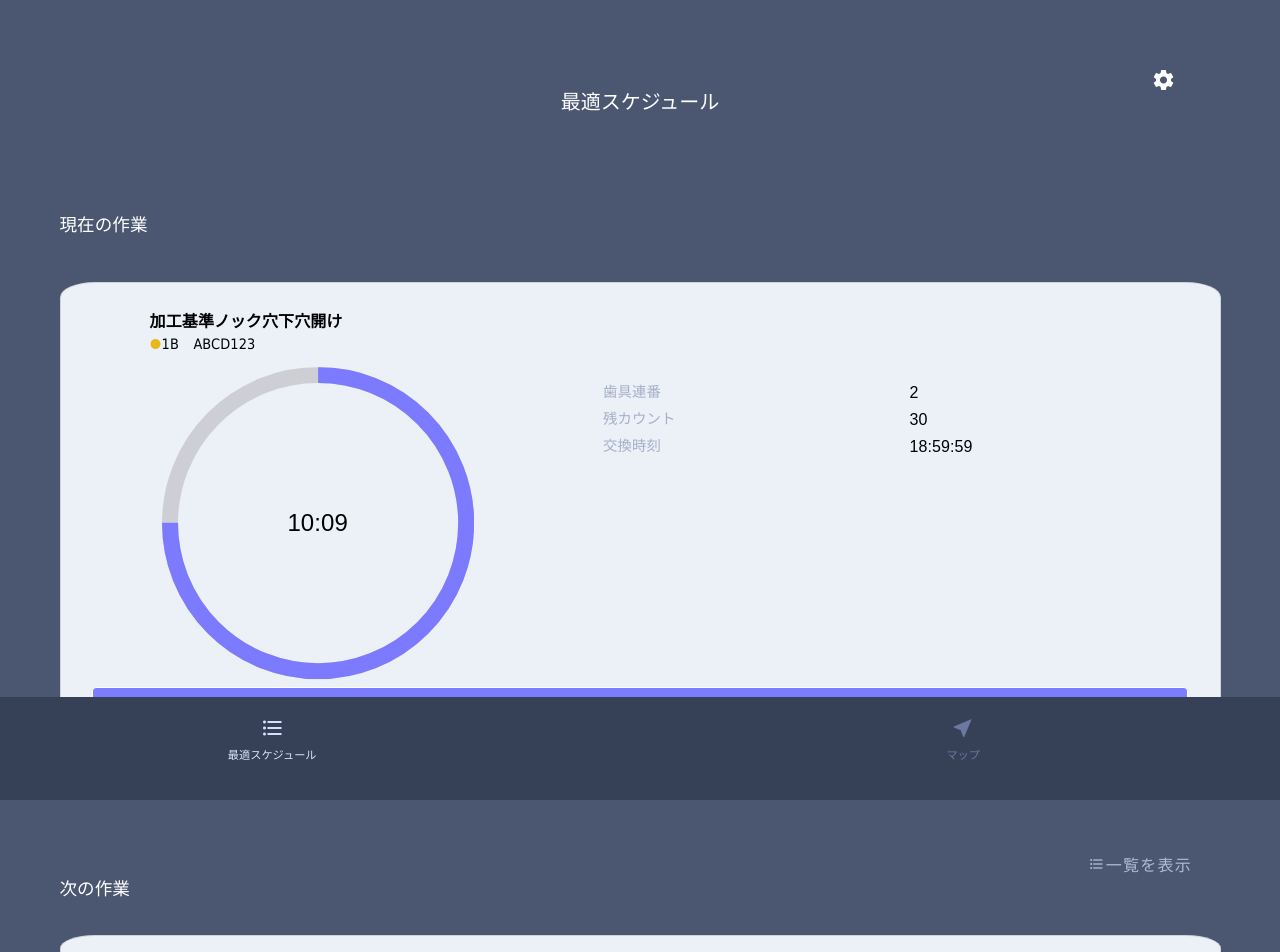
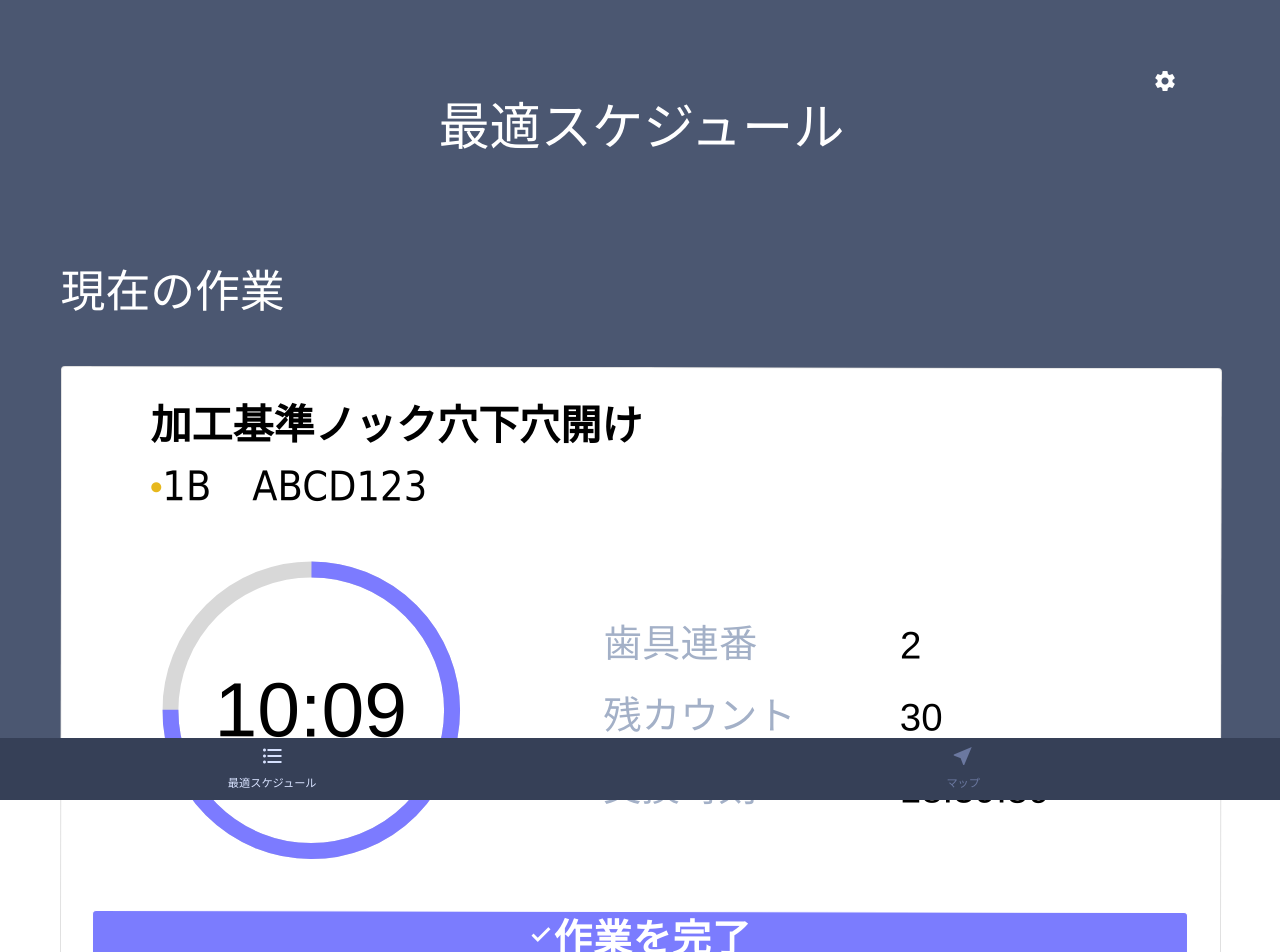
Before and after one commit to SakuraOnozuka/optimisationApp, a Vue app: page / in a window 1280 px wide. Shown: the top 952 px of the page. Built offline with nearby package versions, Linux system fonts and the light colour scheme.

Commit message:
gui作成

```diff
--- a/src/App.vue
+++ b/src/App.vue
@@ -1,16 +1,14 @@
 <template>
-<div>
-  <div id="app">
+  <div id="back">
+    <div id="body">
       <div id="header">
         <div class="mt-10" id="title">最適スケジュール</div>
-      <v-btn icon id="icon" dark>
+        <v-btn icon id="setting-icon" dark>
           <v-icon>
             settings
           </v-icon>
         </v-btn>
-
       </div>
-
       <v-container>
         <v-row dense>
           <v-col cols="12">
@@ -30,16 +28,11 @@
             <v-row>
               <v-col
                   cols="6"
-                style="padding-bottom: 0;
-                       padding-top: 2.5%;
-                       vertical-align: text-bottom;">
+                  class="next-task"
+              >
                 <div>次の作業</div>
               </v-col>
-            <v-col
-                class="col-6"
-                style="padding-bottom: 0;
-                       padding-top: 0;
-                       float: right;">
+              <v-col class="col-6 btn-for-list">
                 <v-btn
                   depressed
                   rounded
@@ -51,7 +44,7 @@
                          float: right;
                          right: 5%">
                   <v-icon dark small>format_list_bulleted</v-icon>
-                <div style="font-size: 1rem;">一覧を表示</div>
+                  <div style="font-size: 3vw;">一覧を表示</div>
                 </v-btn>
               </v-col>
             </v-row>
@@ -109,16 +102,19 @@ export default {
 </script>
 
 <style scoped>
-#app {
+  #back{
     background-color: #4B5771;
     color: #FFFFFF;
+    height: 100vh;
+  }
+  #body {
     padding-top: 2%;
     padding-right: 3%;
     padding-left: 3%;
     margin-left: 0;
-  height: max(100%, 50vh);
     font-family: "ＭＳ Ｐゴシック";
-  font-size: 1.1rem;
+    font-size: 3.5vw;
+    transform: rotate(0.1deg);
   }
   #title {
     -webkit-font-smoothing: antialiased;
@@ -127,12 +123,12 @@ export default {
     text-align: center;
     margin-top: 3%;
     margin-bottom: 7%;
-  font-size: 1.25rem;
+    font-size: 4vw;
   }
   #header {
     position: relative;
   }
-#icon {
+  #setting-icon {
     float: right;
     position: absolute;
     top: 0;
@@ -141,5 +137,17 @@ export default {
   #footer {
     margin-left: -3%;
     width: content-box;
+    padding-top: 0;
+    padding-bottom: 0;
+  }
+  .next-task {
+    padding-bottom: 0;
+    padding-top: 2.5%;
+    vertical-align: text-bottom;
+  }
+  .btn-for-list {
+    padding-bottom: 0;
+    padding-top: 0;
+    float: right;
   }
 </style>
--- a/src/background.js
+++ b/src/background.js
@@ -13,8 +13,8 @@ protocol.registerSchemesAsPrivileged([
 async function createWindow() {
   // Create the browser window.
   const win = new BrowserWindow({
-    width: 450,
-    height: 800,
+    width: 600,
+    height: 1000,
     webPreferences: {
 
       // Use pluginOptions.nodeIntegration, leave this alone
--- a/src/components/Footer.vue
+++ b/src/components/Footer.vue
@@ -13,13 +13,12 @@
             :iconName="iconName2"></menu-icon>
       </v-col>
     </v-row>
+    <div style="height: 0.6rem"><br></div>
   </div>
 </template>
 
 <script>
-
 import MenuIcon from "./MenuIcon";
-
 export default {
   name: 'Footer',
   components: { MenuIcon },
@@ -34,7 +33,6 @@ export default {
     }
 }
 </script>
-
 <style scoped>
 #footer {
   position: fixed;
--- a/src/components/MenuIcon.vue
+++ b/src/components/MenuIcon.vue
@@ -6,15 +6,12 @@
       </v-icon>
     </v-btn>
     <div
-        style="text-align:center;
-               transform: rotate(0.1deg);
-               font-size: 0.7rem;"
+        class="icon-title"
         :style="{ color: color }">{{iconTitle}}</div>
    </div>
 </template>
 
 <script>
-
 export default {
   name: 'MenuIcon',
   props: {
@@ -38,4 +35,9 @@ export default {
 </script>
 
 <style scoped>
+.icon-title {
+  text-align:center;
+  transform: rotate(0.1deg);
+  font-size: 0.7rem;
+}
 </style>
--- a/src/components/TaskCard.vue
+++ b/src/components/TaskCard.vue
@@ -1,75 +1,41 @@
 <template>
   <div>
     <v-card
-          class="mx-auto"
-          outlined
-          style="background-color: #ECF0F7;
-                 padding: 2% 2% 4% 2%;
-                 margin: 4% 0%;
-                 border-radius: 3%"
-      >
-        <v-card-text
-            style="padding-bottom: 0;
-            padding-left: 7%;
-            padding-right: 0">
-          <v-row
-            style="font-size: 1rem;
-                   font-weight: 900;
-                   color:black;"
-            class="font"
-          >{{title}}</v-row>
+        class="mx-auto card"
+        outlined>
+      <v-card-text class="card-text">
+        <v-row class="font title">{{title}}</v-row>
         <v-row>
           <v-icon
               x-small
               v-bind:style="{ color: color }"
               >circle</v-icon>
-            <div
-              style="color: black;
-                     font-size: 0.9rem;
-                     font-family: Tahoma;
-                     font-weight: 500">
-              {{name}}
-            </div>
+          <div class="name">{{name}}</div>
         </v-row>
-        <v-row>
-          <v-col class="col-4">
+      <v-row class="padding">
+        <v-col class="col-4 center">
+          <div style="padding-bottom: 4%">
           <v-progress-circular
               :rotate="-90"
               :width="width"
               :value="ratio"
               color="#7C7BFF"
-                :size="size"
-            >
+              :size="size">
             <div class="font-for-number">{{ message }}</div>
           </v-progress-circular>
+          </div>
         </v-col>
         <v-col cols="1"></v-col>
+        <v-col class="col-7 center">
+          <v-row class="list">
             <v-col
-              class="col-7"
-          >
-            <v-row
-                style="padding-right: 12%;
-                       margin-top: auto;
-                       margin-bottom: auto;">
-              <v-col
-                  class="col-7"
-                  style="font-size: 0.9rem;
-                         transform: rotate(0.1deg);
-                         font-family: ＭＳ Ｐゴシック;
-                         font-weight: 100;
-                         line-height: 1.87;
-                         color: #A3B0C7;">
-                歯具連番 <br>
-                残カウント <br>
+                cols="6"
+                class="list-title">
+              歯具連番<br>
+              残カウント<br>
               交換時刻
             </v-col>
-          <v-col
-              class="col-5 font-for-number"
-              style="color: black;
-                     padding-left: 0;
-                     font-size: 1rem;
-                     line-height: 1.7;
-                     font-weight: 500;">
+        <v-col class="col-5 font-for-number list-figure">
           {{number}}<br>
           {{count}}<br>
           {{time}}
@@ -85,15 +51,9 @@
             style="width: 100%;
                    background-color: #7B7CFE;
                    color: #FFFFFF;
-                     height: 3rem;"
-          >
-            <v-icon
-                style="font-weight: 900;
-                          font-size: 1.1rem;"
-                dark>done</v-icon>
-              <div style="font-weight: 900;
-                          font-size: 1.1rem;"
-              >作業を完了</div>
+                   height: 3rem;">
+          <v-icon class="btn-icon" dark>done</v-icon>
+            <div class="btn-title">作業を完了</div>
         </v-btn>
       </v-card-actions>
     </div>
@@ -153,7 +113,7 @@
   },
   computed:{
     size: function (){
-        return document.body.clientWidth/4.1;
+      return document.body.clientWidth/4.3;
     },
     width: function (){
       return document.body.clientWidth/80;
@@ -166,9 +126,70 @@
     color: black;
     font-family: arial;
     font-weight: 500;
-  font-size:1.5rem
+    font-size: 6vw;
   }
   .font {
     font-family: "ＭＳ Ｐゴシック"
   }
+  .padding {
+    padding-bottom: 3%;
+    padding-top: 3%;
+  }
+  .center {
+    top:  0;
+    bottom:  0;
+    left:  0;
+    right:  0;
+    margin:  auto;
+  }
+  .card {
+    background-color: #ECF0F7;
+    padding: 2% 2% 4% 2%;
+    margin: 4% 0%;
+    border-radius: 3%
+  }
+  .card-text {
+    padding-bottom: 0;
+    padding-left: 7%;
+    padding-right: 0;
+    line-height: 1.5
+  }
+  .title {
+    font-size: 3.2vw;
+    font-weight: 900;
+    color:black;
+  }
+  .name {
+    color: black;
+    font-size: 3.2vw;
+    font-family: Tahoma;
+    font-weight: 500
+  }
+  .list {
+    margin-top: auto;
+    margin-bottom: auto;
+  }
+  .list-title {
+    font-size: 3vw;
+    transform: rotate(0.1deg);
+    font-family: ＭＳ Ｐゴシック;
+    font-weight: 100;
+    line-height: 1.87;
+    color: #A3B0C7;
+  }
+  .list-figure {
+    color: black;
+    padding-left: 0;
+    font-size: 3vw;
+    line-height: 1.87;
+    font-weight: 500;
+  }
+  .btn-icon {
+    font-weight: 900;
+    font-size: 3vw;
+  }
+  .btn-title {
+    font-weight: 900;
+    font-size: 3vw;
+  }
 </style>
```
Lines whose indentation alone changed are shown as unchanged.
